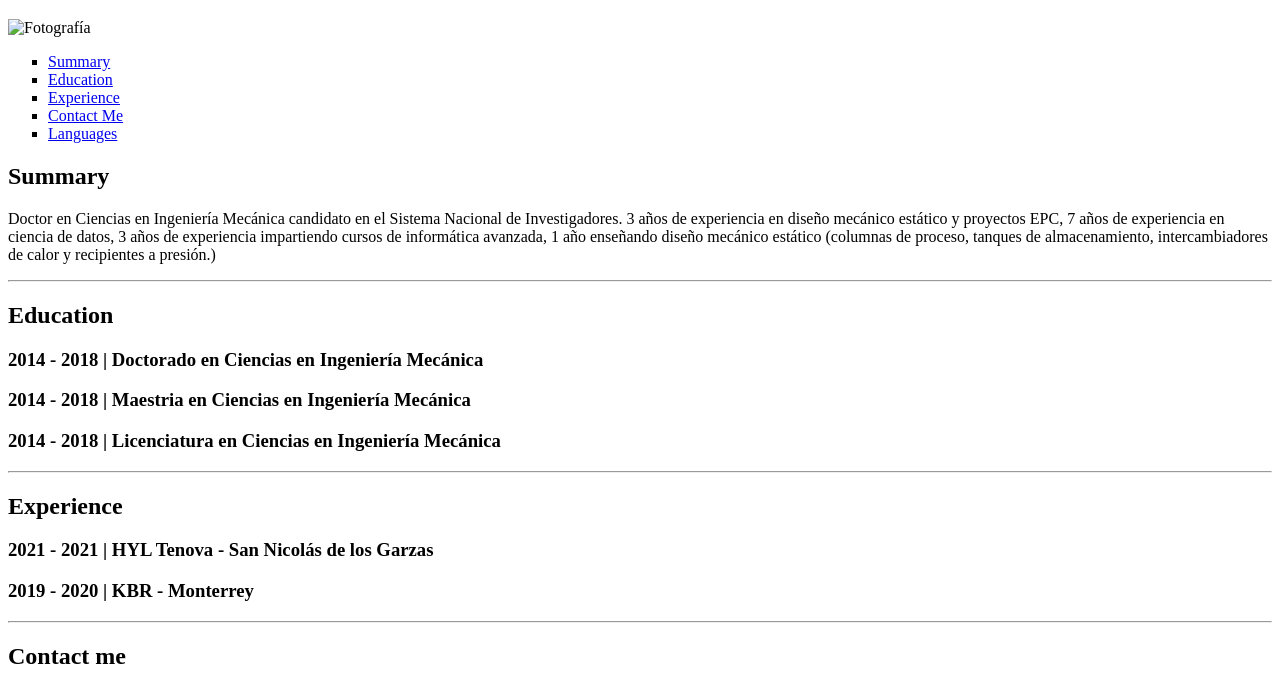
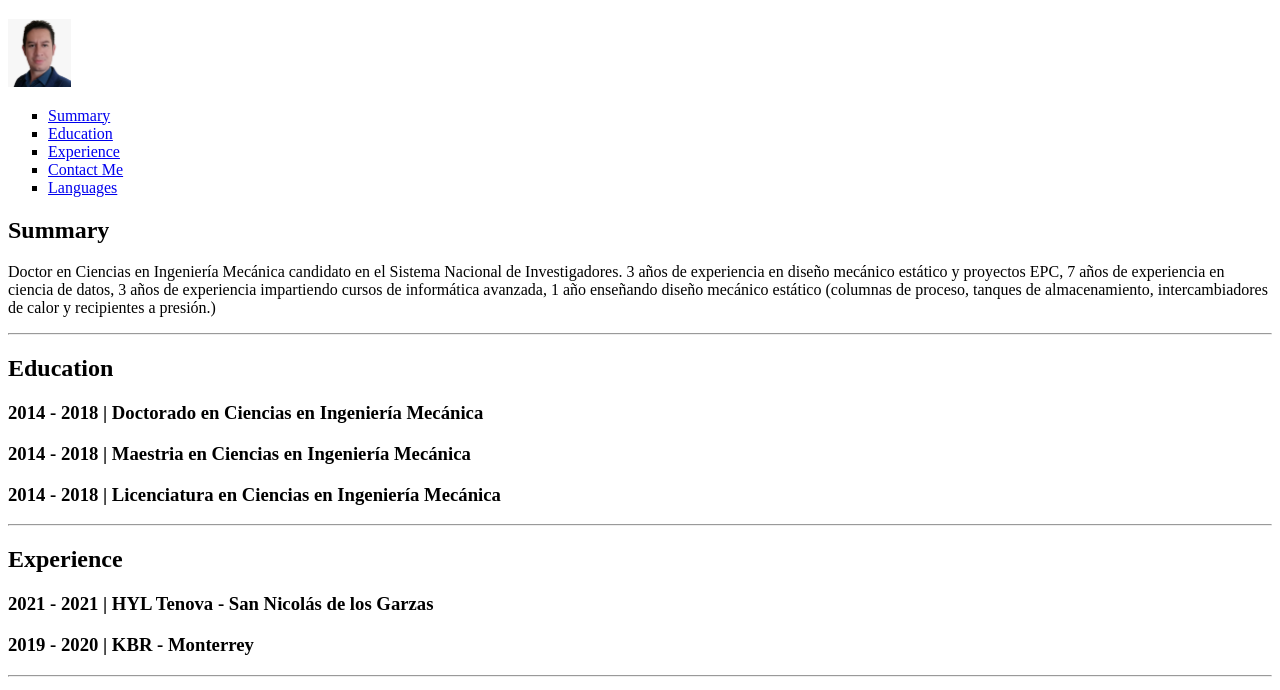
Before and after one commit to EduardoRH83/cvu2, a plain HTML site: page index.html in a window 1280 px wide. Shown: the part 61-751 px from the top of the page. Drawn offline with Linux system fonts and the light colour scheme; the site is published under a folder, as on GitHub Pages, so addresses that start at the root find nothing.

Commit message:
index.html

```diff
--- a/index.html
+++ b/index.html
@@ -7,7 +7,7 @@
 </head>
 <body>
 <h1>Eduardo Rangel Heras</h1>
-<img style="width: 5%;" src="/img/Picture.jpeg" alt="Fotografía">
+<img style="width: 5%;" src="img/Picture.jpeg" alt="Fotografía">
 <ul type = "square">
     <li><a href="#summary">Summary</a></li>
     <li><a href="#education">Education</a></li>
```
